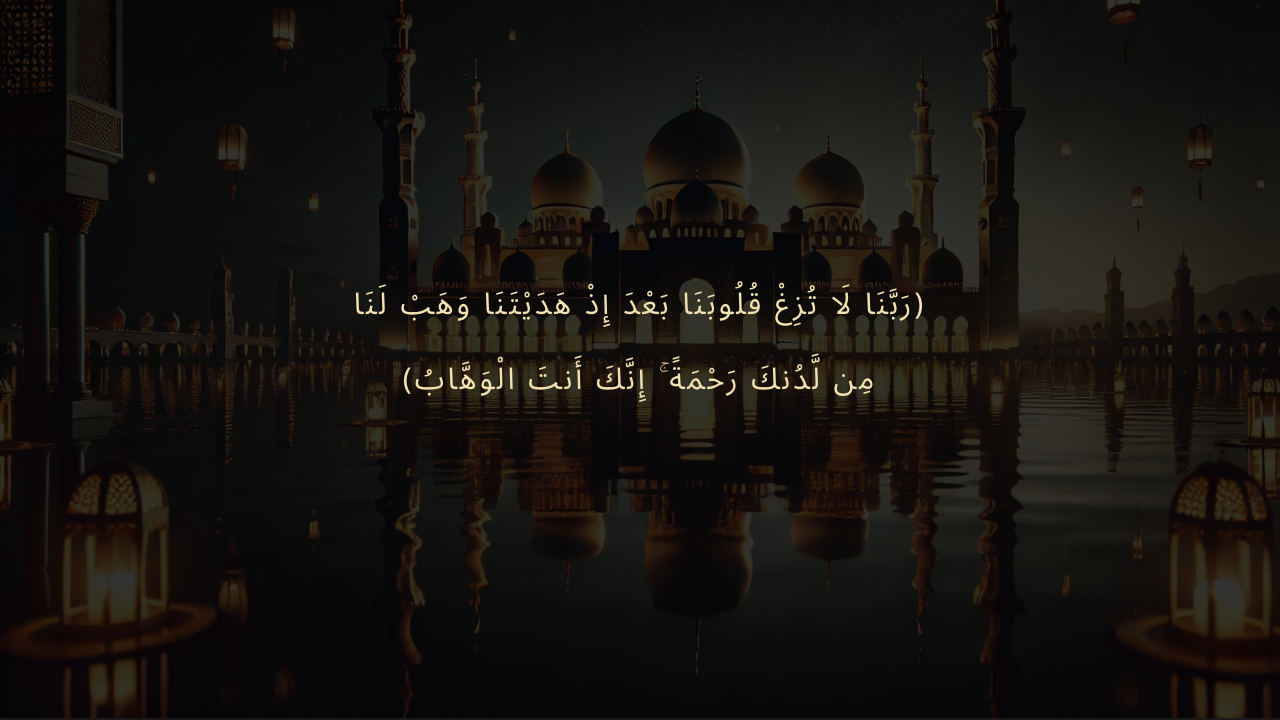
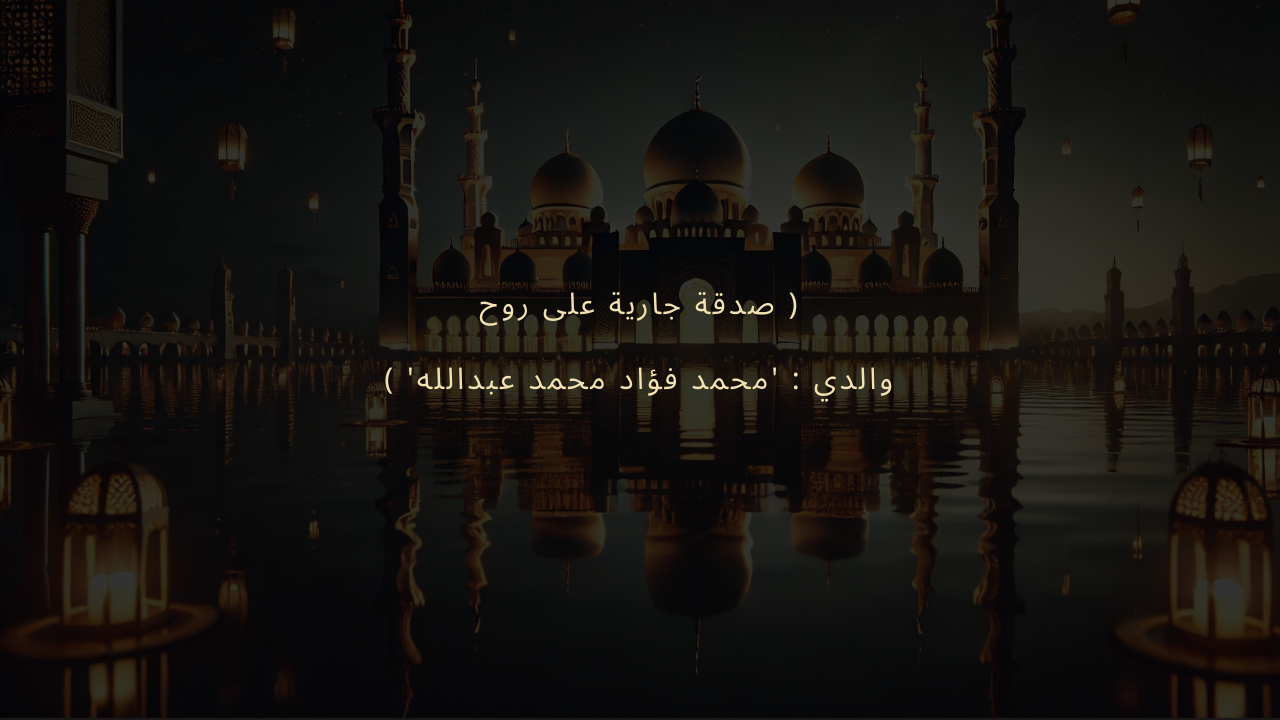
Before and after one commit to ameenmv/Hidaaya, a plain HTML site: page index.html in a window 1280 px wide. Shown: the part 82-802 px from the top of the page. Drawn offline with nearby package versions, Linux system fonts and the light colour scheme; no server answers.

Commit message:
Update index.html

```diff
--- a/index.html
+++ b/index.html
@@ -55,9 +55,9 @@
           </div>
         </div>
         <p class="aya">
-          رَبَّنَا لَا تُزِغْ قُلُوبَنَا بَعْدَ إِذْ هَدَيْتَنَا وَهَبْ لَنَا)
+          صدقة جارية على روح )
           <br />
-          (مِن لَّدُنكَ رَحْمَةً ۚ إِنَّكَ أَنتَ الْوَهَّابُ
+          ( 'والدي : 'محمد فؤاد محمد عبدالله
         </p>
       </div>
     </div>
```
